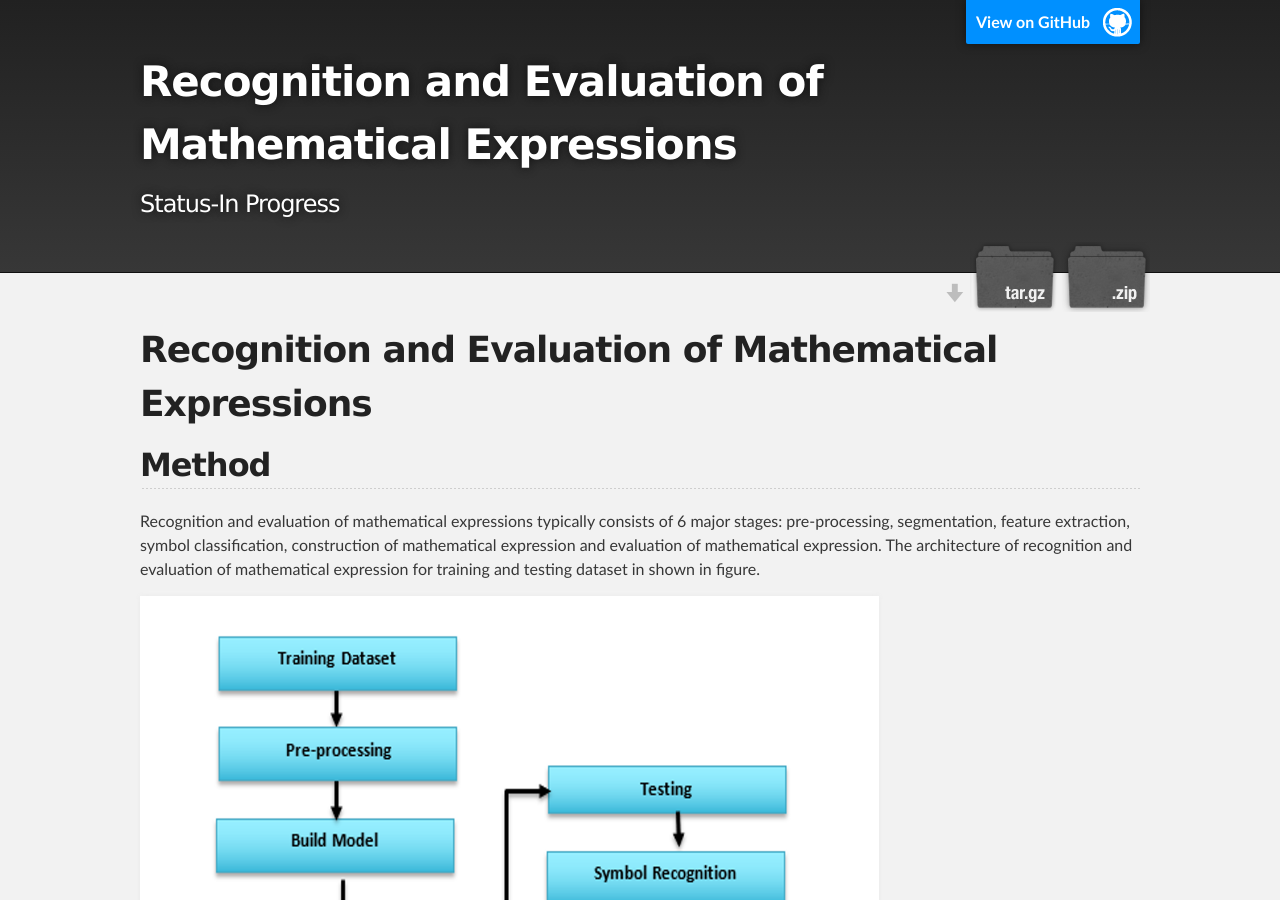
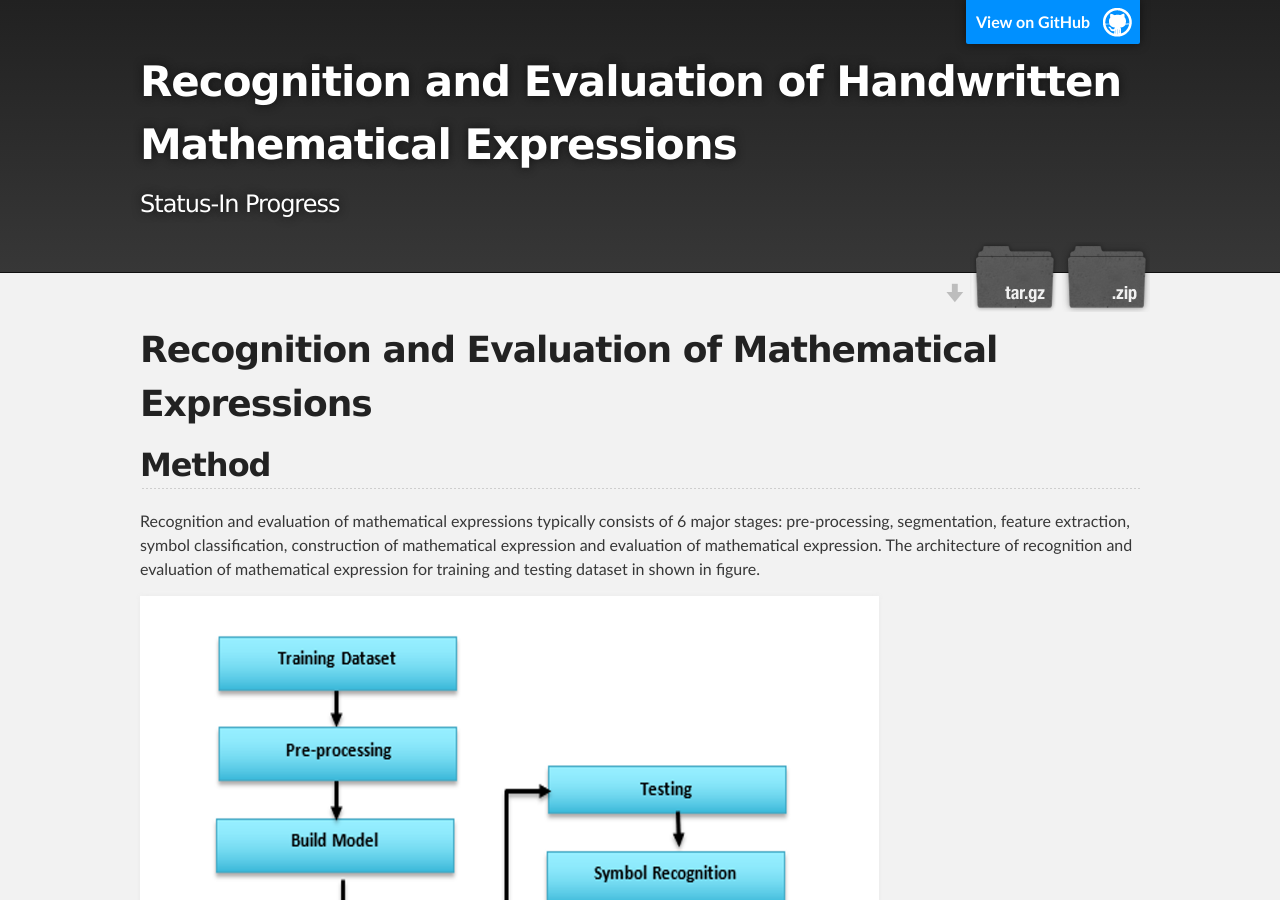
Before and after one commit to vinaybranham/ml, a Jekyll site: the page built from index.md, in a window 1280 px wide and 900 px high. Built offline with Jekyll 4.4.1, drawn with Linux system fonts in a browser that asks for light colours; our own code applies the rules of GitHub Pages for plain Markdown files; some of the changed text lies outside the part shown.

Commit message:
some changes and video added

```diff
--- a/_config.yml
+++ b/_config.yml
@@ -1,4 +1,4 @@
-title: Recognition and Evaluation of Mathematical Expressions
+title: Recognition and Evaluation of Handwritten Mathematical Expressions
 description: Status-In Progress
 show_downloads: true
 google_analytics:
```
Also changed, not shown: README.md, 1 other file.
